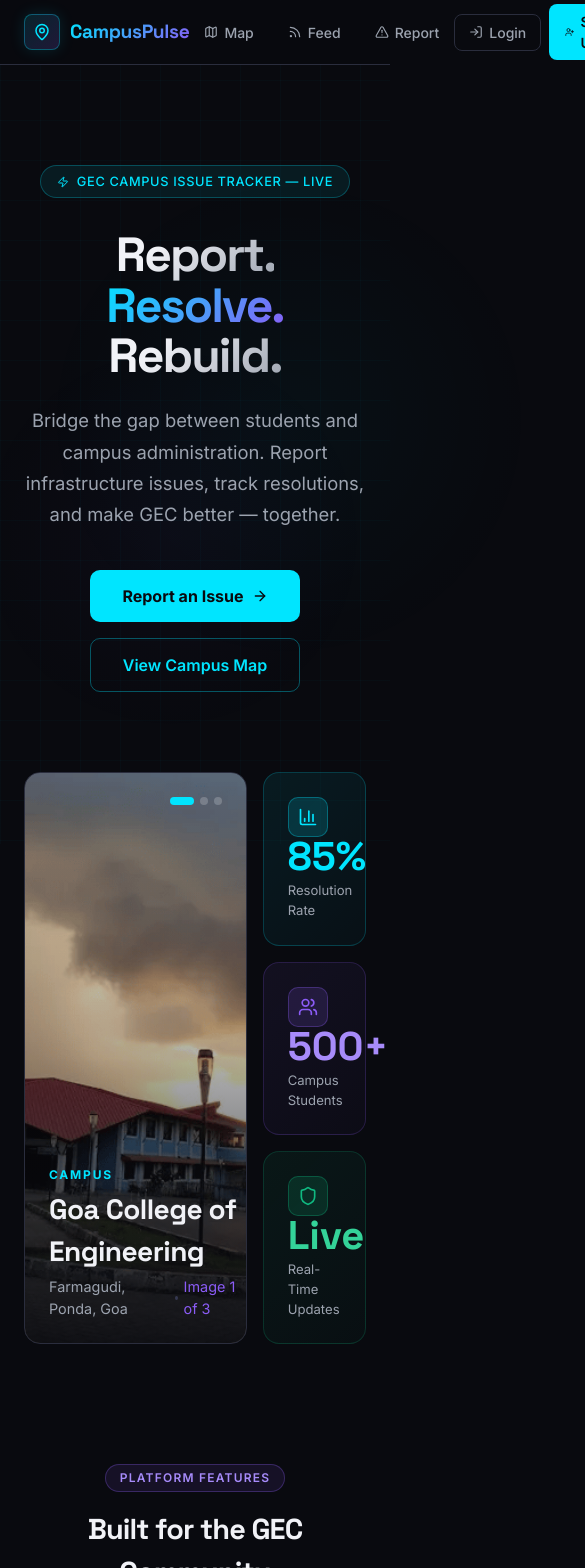
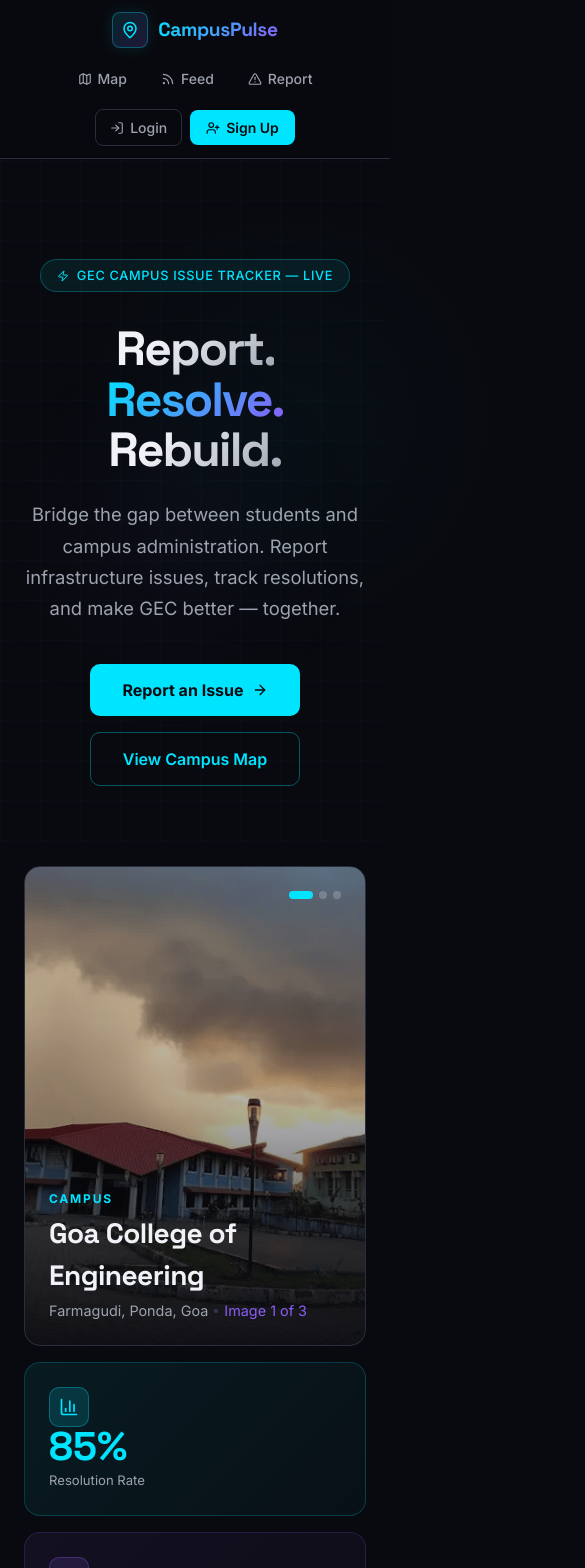
Before and after one commit to sohampendse0718/campuspulse, a Next.js app: page / in a window 390 px wide. Shown: the top 1568 px of the page, 585 px wide, since content can reach past the window. Built offline with nearby package versions, Linux system fonts and the light colour scheme; no server answers.

Commit message:
responsive

```diff
--- a/src/app/dashboard/page.tsx
+++ b/src/app/dashboard/page.tsx
@@ -259,7 +259,7 @@
         </div>
 
         {/* Charts grid */}
-        <div style={{ display: 'grid', gridTemplateColumns: '1fr 1fr', gap: 16, marginBottom: 28 }}>
+        <div className="mobile-flex-col" style={{ display: 'grid', gridTemplateColumns: '1fr 1fr', gap: 16, marginBottom: 28 }}>
           <div style={{ background: '#12131C', border: '1px solid #2A2D3D', borderRadius: 14, padding: '20px 22px' }}>
             <h3 style={{ color: '#F1F2F7', fontWeight: 700, fontSize: '0.95rem', margin: '0 0 20px', fontFamily: "'Space Grotesk', sans-serif" }}>
               Status Distribution
--- a/src/app/feed/page.tsx
+++ b/src/app/feed/page.tsx
@@ -172,7 +172,7 @@
                   background: '#12131C', border: '1px solid #2A2D3D', borderRadius: 16, overflow: 'hidden',
                 }}>
                   {/* Post header */}
-                  <div style={{ padding: '16px 20px', display: 'flex', alignItems: 'center', justifyContent: 'space-between', borderBottom: '1px solid #1E1F2E' }}>
+                  <div style={{ padding: '16px 20px', display: 'flex', flexWrap: 'wrap', gap: '12px', alignItems: 'center', justifyContent: 'space-between', borderBottom: '1px solid #1E1F2E' }}>
                     <div style={{ display: 'flex', alignItems: 'center', gap: 12 }}>
                       <div style={{
                         width: 38, height: 38, borderRadius: '50%',
--- a/src/app/globals.css
+++ b/src/app/globals.css
@@ -171,3 +171,55 @@
   height: 1px;
   background: linear-gradient(90deg, transparent, var(--border-subtle), transparent);
 }
+
+/* --- RESPONSIVE UTILITIES --- */
+@media (max-width: 768px) {
+  /* Navbar */
+  .nav-container {
+    flex-direction: column !important;
+    height: auto !important;
+    padding: 12px 0 !important;
+    gap: 12px !important;
+  }
+  .nav-links {
+    flex-wrap: wrap !important;
+    justify-content: center !important;
+  }
+
+  /* Grid Resets */
+  .mobile-col-full {
+    grid-column: span 12 !important;
+  }
+  .mobile-flex-col {
+    display: flex !important;
+    flex-direction: column !important;
+  }
+  .bento-grid {
+    display: flex !important;
+    flex-direction: column !important;
+  }
+
+  /* Typography */
+  .mobile-text-center {
+    text-align: center !important;
+  }
+
+  /* Padding */
+  .mobile-p-4 {
+    padding: 16px !important;
+  }
+  .mobile-pt-100 {
+    padding-top: 100px !important;
+  }
+
+  /* Modals */
+  .mobile-modal {
+    width: 95vw !important;
+    max-height: 90vh !important;
+  }
+
+  /* Charts */
+  .mobile-chart {
+    height: 250px !important;
+  }
+}
--- a/src/app/page.tsx
+++ b/src/app/page.tsx
@@ -158,7 +158,7 @@
       {/* BENTO GRID - Campus Images + Stats */}
       <section style={{ position: 'relative', zIndex: 1, padding: '0 1.5rem 80px' }}>
         <div style={{ maxWidth: 1200, margin: '0 auto' }}>
-          <div style={{
+          <div className="bento-grid" style={{
             display: 'grid',
             gridTemplateColumns: 'repeat(12, 1fr)',
             gap: 16,
--- a/src/components/Navbar.tsx
+++ b/src/components/Navbar.tsx
@@ -99,7 +99,7 @@
       }}
     >
       <div style={{ maxWidth: '1280px', margin: '0 auto', padding: '0 1.5rem' }}>
-        <div style={{ display: 'flex', justifyContent: 'space-between', alignItems: 'center', height: '64px' }}>
+        <div className="nav-container" style={{ display: 'flex', justifyContent: 'space-between', alignItems: 'center', height: '64px' }}>
           {/* Logo */}
           <Link href="/" style={{ display: 'flex', alignItems: 'center', gap: '10px', textDecoration: 'none' }}>
             <div style={{
@@ -125,7 +125,7 @@
           </Link>
 
           {/* Nav links */}
-          <nav style={{ display: 'flex', alignItems: 'center', gap: '4px' }}>
+          <nav className="nav-links" style={{ display: 'flex', alignItems: 'center', gap: '4px' }}>
             {visibleLinks.map(({ href, label, icon: Icon }) => {
               const active = pathname === href
               return (
@@ -163,7 +163,7 @@
           </nav>
 
           {/* Auth buttons */}
-          <div style={{ display: 'flex', alignItems: 'center', gap: '8px' }}>
+          <div className="nav-links" style={{ display: 'flex', alignItems: 'center', gap: '8px' }}>
             {user ? (
               <button
                 onClick={handleLogout}
```
